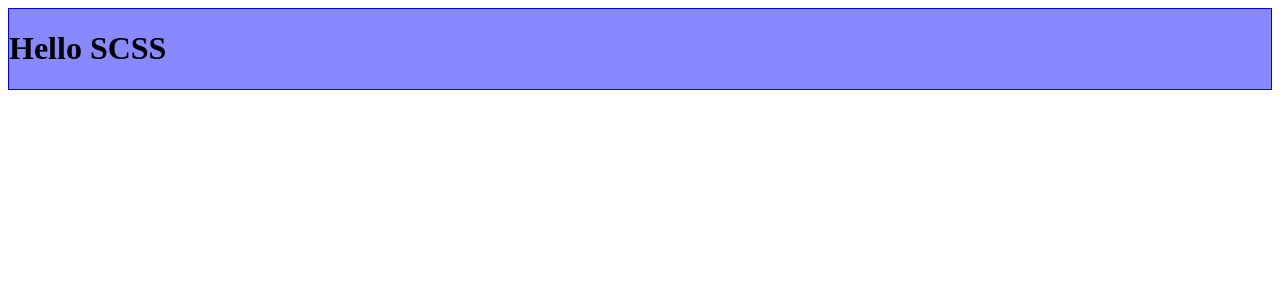
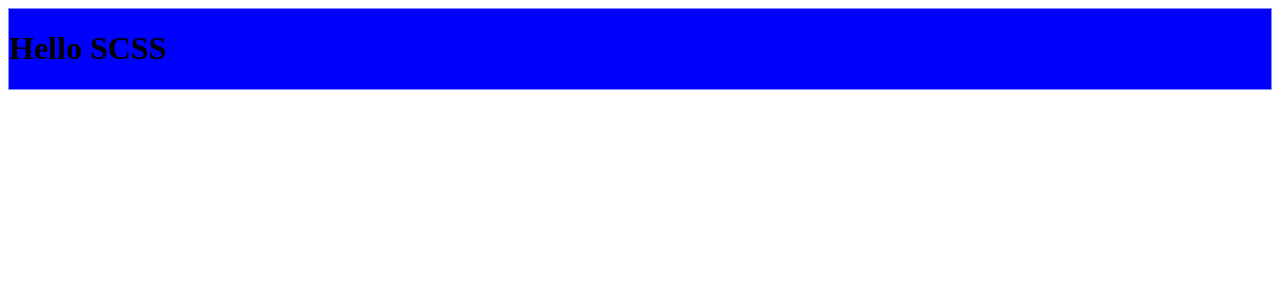
Before and after one commit to ninja643/my-sassy-app, an Angular app: page / in a window 1280 px wide. Shown: the top 300 px of the page. Built offline with nearby package versions, Linux system fonts and the light colour scheme.

Commit message:
Fix variable usage

```diff
--- a/src/styles.scss
+++ b/src/styles.scss
@@ -1,5 +1,5 @@
 /* You can add global styles to this file, and also import other style files */
 .test {
-  border: 1px solid var(--main-background-color);
-  background-color: var(--main-border-color);
+  border: 1px solid var(--main-border-color);
+  background-color: var(--main-background-color);
 }
```
